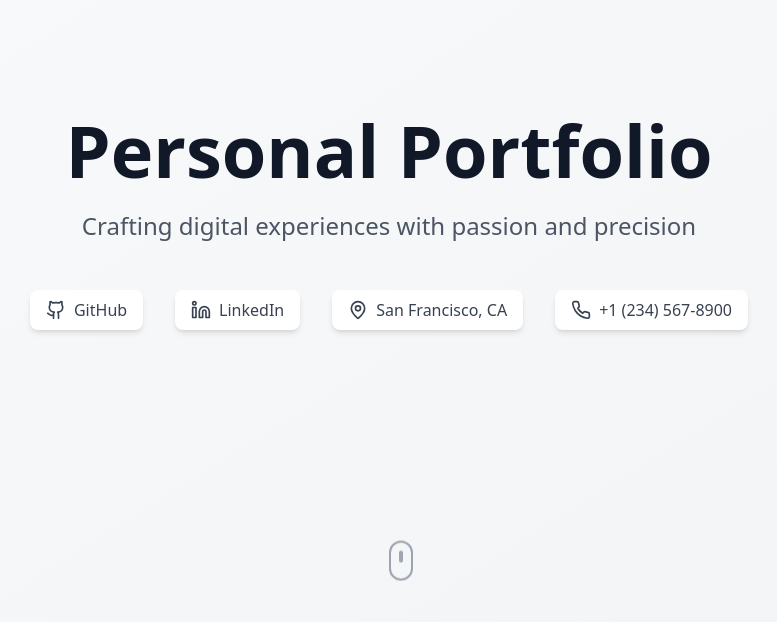
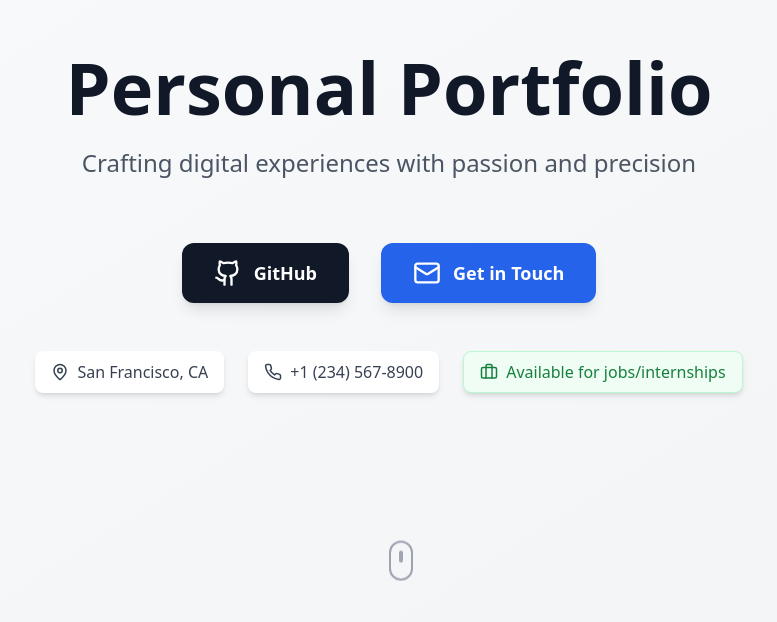
Before and after one commit to minh11221/Portfolio, a React (Vite) app: page / in a window 1280 px wide. Shown: the part 178-800 px from the top of the page, without its empty margins (251-1028 px from the left). Built offline with nearby package versions, Linux system fonts and the light colour scheme.

Commit message:
Enhance hero section
Make GitHub and contact boxes prominent, add job availability.

```diff
--- a/src/components/HeroSection.tsx
+++ b/src/components/HeroSection.tsx
@@ -1,5 +1,5 @@
 
-import { Github, Linkedin, MapPin, Phone } from "lucide-react";
+import { Github, Mail, MapPin, Phone, Briefcase } from "lucide-react";
 
 const HeroSection = () => {
   return (
@@ -8,34 +8,35 @@ const HeroSection = () => {
         <h1 className="text-5xl md:text-7xl font-bold text-gray-900 mb-6 animate-fade-in">
           Personal Portfolio
         </h1>
-        <p className="text-xl md:text-2xl text-gray-600 mb-12 animate-fade-in">
+        <p className="text-xl md:text-2xl text-gray-600 mb-16 animate-fade-in">
           Crafting digital experiences with passion and precision
         </p>
 
-        {/* Contact Information */}
-        <div className="flex flex-wrap justify-center gap-6 md:gap-8 animate-fade-in">
+        {/* Main Call-to-Action Buttons - Prominent */}
+        <div className="flex flex-wrap justify-center gap-8 mb-12 animate-fade-in">
           <a
             href="https://github.com"
             target="_blank"
             rel="noopener noreferrer"
-            className="flex items-center gap-2 px-4 py-2 bg-white rounded-lg shadow-md hover:shadow-lg transition-all duration-300 hover:scale-105 text-gray-700 hover:text-gray-900"
+            className="flex items-center gap-3 px-8 py-4 bg-gray-900 text-white rounded-xl shadow-lg hover:shadow-xl transition-all duration-300 hover:scale-105 text-lg font-semibold"
           >
-            <Github size={20} />
-            <span className="font-medium">GitHub</span>
+            <Github size={28} />
+            <span>GitHub</span>
           </a>
 
           <a
-            href="https://linkedin.com"
-            target="_blank"
-            rel="noopener noreferrer"
-            className="flex items-center gap-2 px-4 py-2 bg-white rounded-lg shadow-md hover:shadow-lg transition-all duration-300 hover:scale-105 text-gray-700 hover:text-blue-600"
+            href="mailto:contact@example.com"
+            className="flex items-center gap-3 px-8 py-4 bg-blue-600 text-white rounded-xl shadow-lg hover:shadow-xl transition-all duration-300 hover:scale-105 text-lg font-semibold hover:bg-blue-700"
           >
-            <Linkedin size={20} />
-            <span className="font-medium">LinkedIn</span>
+            <Mail size={28} />
+            <span>Get in Touch</span>
           </a>
+        </div>
 
+        {/* Secondary Contact Information */}
+        <div className="flex flex-wrap justify-center gap-4 md:gap-6 animate-fade-in">
           <div className="flex items-center gap-2 px-4 py-2 bg-white rounded-lg shadow-md text-gray-700">
-            <MapPin size={20} />
+            <MapPin size={18} />
             <span className="font-medium">San Francisco, CA</span>
           </div>
 
@@ -43,9 +44,14 @@ const HeroSection = () => {
             href="tel:+1234567890"
             className="flex items-center gap-2 px-4 py-2 bg-white rounded-lg shadow-md hover:shadow-lg transition-all duration-300 hover:scale-105 text-gray-700 hover:text-green-600"
           >
-            <Phone size={20} />
+            <Phone size={18} />
             <span className="font-medium">+1 (234) 567-8900</span>
           </a>
+
+          <div className="flex items-center gap-2 px-4 py-2 bg-green-50 border border-green-200 rounded-lg shadow-md text-green-700">
+            <Briefcase size={18} />
+            <span className="font-medium">Available for jobs/internships</span>
+          </div>
         </div>
       </div>
 
```
